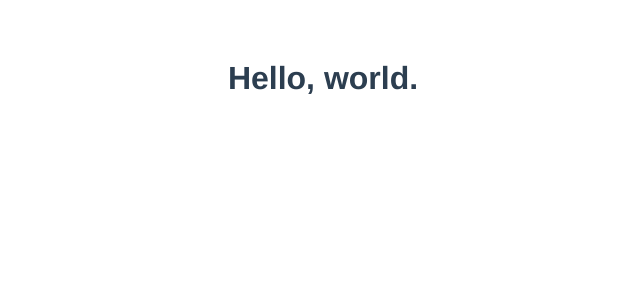
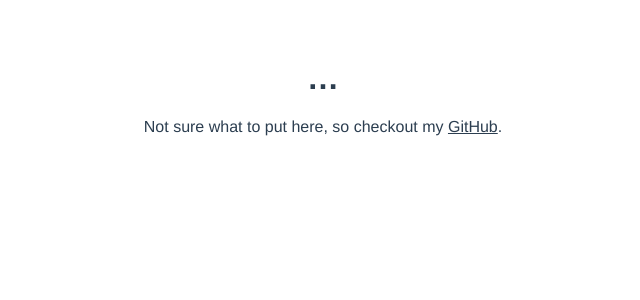
Before and after one commit to alecgunnar/alecgunnar.com, a Vue app: page / in a window 1280 px wide. Shown: the top 300 px of the page, without its empty margins (317-957 px from the left). Built offline with nearby package versions, Linux system fonts and the light colour scheme.

Commit message:
Adds link to my github profile

```diff
--- a/src/App.vue
+++ b/src/App.vue
@@ -19,4 +19,8 @@ export default {
   color: #2c3e50;
   margin-top: 60px;
 }
+
+a {
+  color: #2c3e50;
+}
 </style>
--- a/src/components/HelloWorld.vue
+++ /dev/null
@@ -1,11 +0,0 @@
-<template>
-  <div class="hello">
-    <h1>Hello, world.</h1>
-  </div>
-</template>
-
-<script>
-export default {
-  name: 'HelloWorld'
-}
-</script>
--- /dev/null
+++ b/src/components/Introduction.vue
@@ -0,0 +1,12 @@
+<template>
+  <div class="hello">
+    <h1>&hellip;</h1>
+    <p>Not sure what to put here, so checkout my <a href="https://github.com/alecgunnar">GitHub</a>.</p>
+  </div>
+</template>
+
+<script>
+export default {
+  name: 'Introduction'
+}
+</script>
--- a/src/router/index.js
+++ b/src/router/index.js
@@ -1,6 +1,6 @@
 import Vue from 'vue'
 import Router from 'vue-router'
-import HelloWorld from '@/components/HelloWorld'
+import Introduction from '@/components/Introduction'
 
 Vue.use(Router)
 
@@ -8,8 +8,8 @@ const router = new Router({
   routes: [
     {
       path: '/',
-      name: 'HelloWorld',
-      component: HelloWorld,
+      name: 'introduction',
+      component: Introduction,
       meta: {
         title: 'Hello, world.'
       }
```
